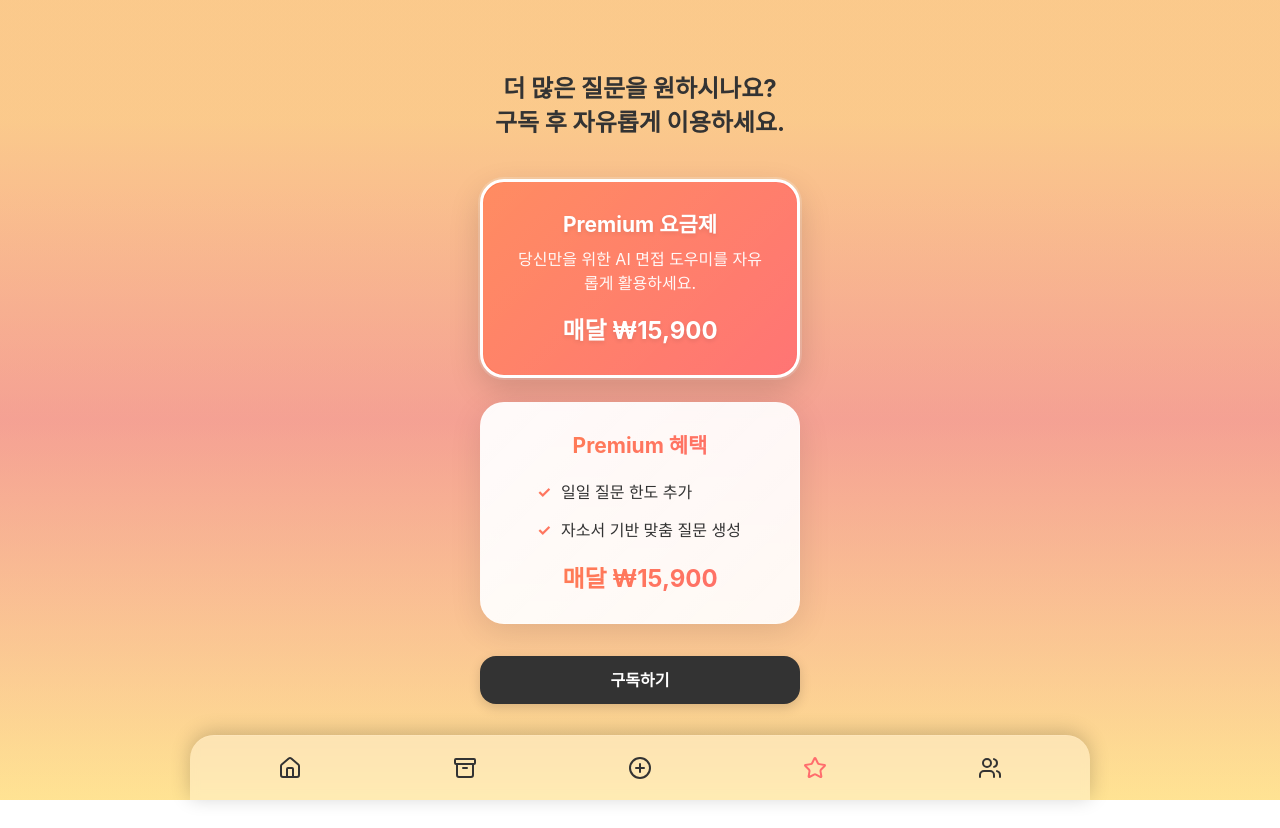
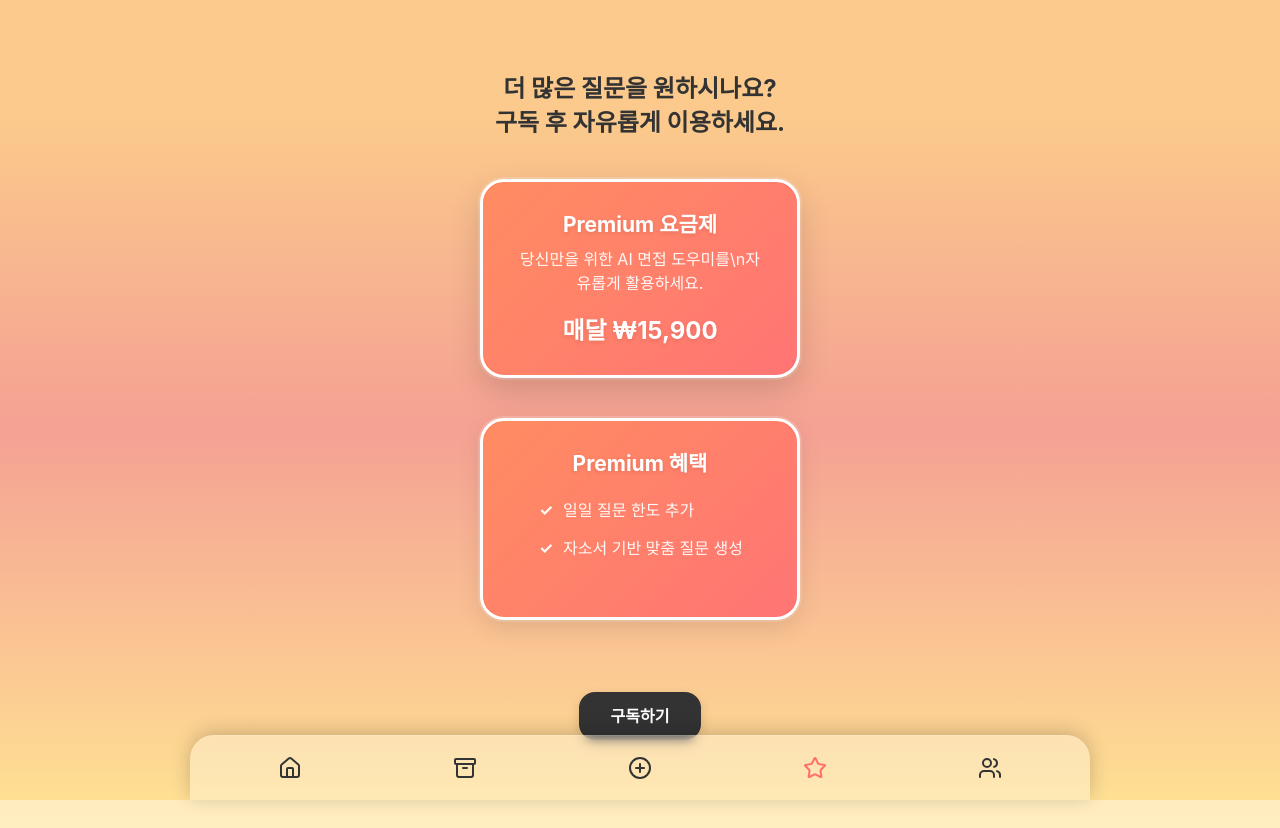
Before and after one commit to kakao-tech-campus-3rd-step3/Team5_FE, a React (Vite) app: page /subscribe in a window 1280 px wide. Before the commit the page ends 800 px from the top, so only its background shows below. Built offline with nearby package versions, Linux system fonts and the light colour scheme; no server answers.

Commit message:
fix: emotion token 적용 및 스타일링 수정

```diff
--- a/src/pages/Subscribe/Subscribe.tsx
+++ b/src/pages/Subscribe/Subscribe.tsx
@@ -6,6 +6,11 @@ import BenefitsCard from './components/BenefitsCard';
 const SubscribePage = () => {
   const monthlyPrice = 15900;
   const benefits = ['일일 질문 한도 추가', '자소서 기반 맞춤 질문 생성'];
+
+  const handleSubscribe = () => {
+    // TODO: 구독 로직 구현
+    console.log('구독하기 클릭');
+  };
 
   return (
     <Wrapper>
@@ -17,16 +22,25 @@ const SubscribePage = () => {
         </MainTitle>
       </HeaderSection>
 
-      <PricingCard
-        title="Premium 요금제"
-        description="당신만을 위한 AI 면접 도우미를 자유롭게 활용하세요."
-        price={monthlyPrice}
-        highlighted
-      />
+      <CardSection>
+        <PricingCard
+          title="Premium 요금제"
+          description="당신만을 위한 AI 면접 도우미를\n자유롭게 활용하세요."
+          price={monthlyPrice}
+          highlighted
+        />
 
-      <BenefitsCard title="Premium 혜택" benefits={benefits} price={monthlyPrice} />
+        <BenefitsCard
+          title="Premium 혜택"
+          benefits={benefits}
+        />
+      </CardSection>
 
-      <SubscribeButton type="button">구독하기</SubscribeButton>
+      <ButtonSection>
+        <SubscribeButton type="button" onClick={handleSubscribe}>
+          구독하기
+        </SubscribeButton>
+      </ButtonSection>
     </Wrapper>
   );
 };
@@ -46,6 +60,20 @@ const HeaderSection = styled.div`
   text-align: center;
   margin-bottom: ${theme.space.space40};
   margin-top: ${theme.space.space48};
+`;
+
+const CardSection = styled.div`
+  display: flex;
+  flex-direction: column;
+  align-items: center;
+  gap: ${theme.space.space16};
+  margin-bottom: ${theme.space.space40};
+`;
+
+const ButtonSection = styled.div`
+  display: flex;
+  justify-content: center;
+  margin-bottom: ${theme.space.space64};
 `;
 
 const MainTitle = styled.h1`
@@ -68,7 +96,6 @@ const SubscribeButton = styled.button`
   max-width: 320px;
   cursor: pointer;
   transition: all 0.2s ease;
-  margin-bottom: ${theme.space.space64};
   box-shadow: 0 4px 12px rgba(0, 0, 0, 0.15);
 
   &:hover {
--- a/src/pages/Subscribe/components/BenefitsCard.tsx
+++ b/src/pages/Subscribe/components/BenefitsCard.tsx
@@ -1,23 +1,24 @@
 import styled from '@emotion/styled';
 import { theme } from '../../../styles/theme';
-import { formatCurrency } from '../../../shared/utils/currency';
 
 interface BenefitsCardProps {
   title: string;
   benefits: string[];
-  price: number;
 }
 
 const BenefitsCard = (props: BenefitsCardProps) => {
+  const { title, benefits } = props;
+
   return (
     <Card>
-      <CardTitle>{props.title}</CardTitle>
-      <BenefitsList>
-        {props.benefits.map((benefit, index) => (
-          <BenefitItem key={index}>{benefit}</BenefitItem>
-        ))}
-      </BenefitsList>
-      <CardPrice>매달 ₩{formatCurrency(props.price)}</CardPrice>
+      <CardContent>
+        <CardTitle>{title}</CardTitle>
+        <BenefitsList>
+          {benefits.map((benefit, index) => (
+            <BenefitItem key={index}>{benefit}</BenefitItem>
+          ))}
+        </BenefitsList>
+      </CardContent>
     </Card>
   );
 };
@@ -25,35 +26,48 @@ const BenefitsCard = (props: BenefitsCardProps) => {
 export default BenefitsCard;
 
 const Card = styled.div`
-  background: linear-gradient(135deg, rgba(255, 255, 255, 0.95) 0%, rgba(255, 255, 255, 0.9) 100%);
-  backdrop-filter: ${theme.blurs.blur8};
-  border: 1px solid rgba(255, 255, 255, 0.2);
+  background: linear-gradient(135deg, ${theme.colors.primary} 0%, ${theme.colors.secondary} 100%);
+  border: 3px solid ${theme.colors.white};
   border-radius: ${theme.radius.radius24};
   padding: ${theme.space.space32};
   width: 100%;
   max-width: 320px;
   margin-bottom: ${theme.space.space32};
   text-align: center;
-  box-shadow: 0 8px 32px rgba(0, 0, 0, 0.1);
+  box-shadow: 0 8px 24px rgba(0, 0, 0, 0.1), 0 0 0 2px rgba(255, 255, 255, 0.2);
   transition: all 0.3s ease;
   position: relative;
+  overflow: hidden;
+
+  &::before {
+    content: '';
+    position: absolute;
+    top: 0;
+    left: 0;
+    right: 0;
+    bottom: 0;
+    background: linear-gradient(135deg, rgba(255, 255, 255, 0.1) 0%, rgba(255, 255, 255, 0.05) 100%);
+    border-radius: inherit;
+    pointer-events: none;
+  }
 
   &:hover {
-    transform: translateY(-2px);
-    box-shadow: 0 12px 40px rgba(0, 0, 0, 0.15);
-    background: linear-gradient(135deg, rgba(255, 255, 255, 0.98) 0%, rgba(255, 255, 255, 0.95) 100%);
+    transform: translateY(-4px);
+    box-shadow: 0 16px 40px rgba(0, 0, 0, 0.2), 0 0 0 2px rgba(255, 255, 255, 0.3);
   }
+`;
+
+const CardContent = styled.div`
+  position: relative;
+  z-index: 1;
 `;
 
 const CardTitle = styled.h2`
   font-size: ${theme.typography.fontSizes.h3};
   font-weight: ${theme.typography.fontWeights.bold};
-  color: ${theme.colors.text};
+  color: ${theme.colors.white};
   margin: 0 0 ${theme.space.space24} 0;
-  background: linear-gradient(135deg, ${theme.colors.primary} 0%, ${theme.colors.secondary} 100%);
-  -webkit-background-clip: text;
-  -webkit-text-fill-color: transparent;
-  background-clip: text;
+  text-shadow: 0 2px 4px rgba(0, 0, 0, 0.1);
 `;
 
 const BenefitsList = styled.ul`
@@ -65,30 +79,18 @@ const BenefitsList = styled.ul`
 
 const BenefitItem = styled.li`
   font-size: ${theme.typography.fontSizes.body};
-  color: ${theme.colors.text};
+  color: ${theme.colors.white};
   margin-bottom: ${theme.space.space12};
   line-height: 1.6;
   position: relative;
   padding-left: ${theme.space.space24};
+  opacity: 0.95;
 
   &::before {
     content: '✓';
     position: absolute;
     left: 0;
-    color: ${theme.colors.primary};
+    color: ${theme.colors.white};
     font-weight: ${theme.typography.fontWeights.bold};
-    background: linear-gradient(135deg, ${theme.colors.primary} 0%, ${theme.colors.secondary} 100%);
-    -webkit-background-clip: text;
-    -webkit-text-fill-color: transparent;
-    background-clip: text;
   }
 `;
-
-const CardPrice = styled.div`
-  font-size: ${theme.typography.fontSizes.h2};
-  font-weight: ${theme.typography.fontWeights.bold};
-  background: linear-gradient(135deg, ${theme.colors.primary} 0%, ${theme.colors.secondary} 100%);
-  -webkit-background-clip: text;
-  -webkit-text-fill-color: transparent;
-  background-clip: text;
-`;
--- a/src/pages/Subscribe/components/PricingCard.tsx
+++ b/src/pages/Subscribe/components/PricingCard.tsx
@@ -10,12 +10,15 @@ interface PricingCardProps {
 }
 
 const PricingCard = (props: PricingCardProps) => {
-  const { highlighted = false } = props;
+  const { title, description, price, highlighted = false } = props;
+
   return (
     <Card $highlighted={highlighted}>
-      <CardTitle>{props.title}</CardTitle>
-      <CardDescription>{props.description}</CardDescription>
-      <CardPrice>매달 ₩{formatCurrency(props.price)}</CardPrice>
+      <CardContent>
+        <CardTitle>{title}</CardTitle>
+        <CardDescription>{description}</CardDescription>
+        <CardPrice>매달 ₩{formatCurrency(price)}</CardPrice>
+      </CardContent>
     </Card>
   );
 };
@@ -62,6 +65,11 @@ const Card = styled.div<{ $highlighted: boolean }>`
   }
 `;
 
+const CardContent = styled.div`
+  position: relative;
+  z-index: 1;
+`;
+
 const CardTitle = styled.h2`
   font-size: ${theme.typography.fontSizes.h3};
   font-weight: ${theme.typography.fontWeights.bold};
```
